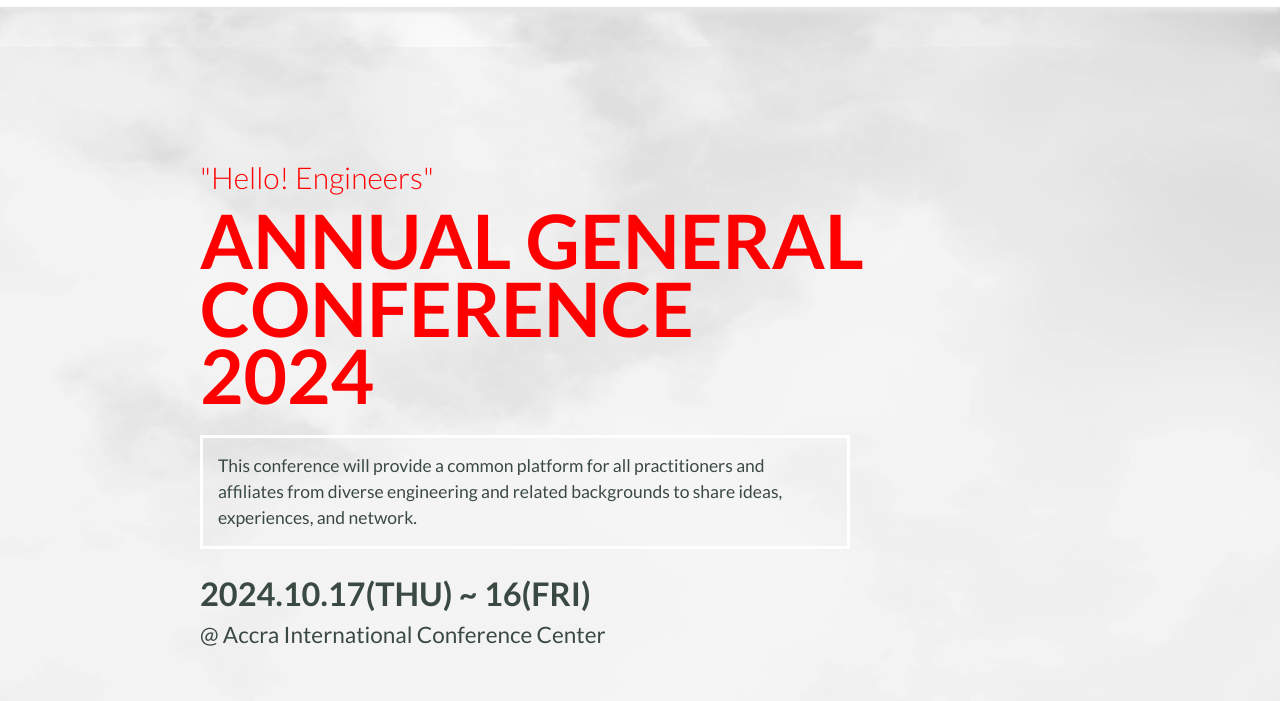
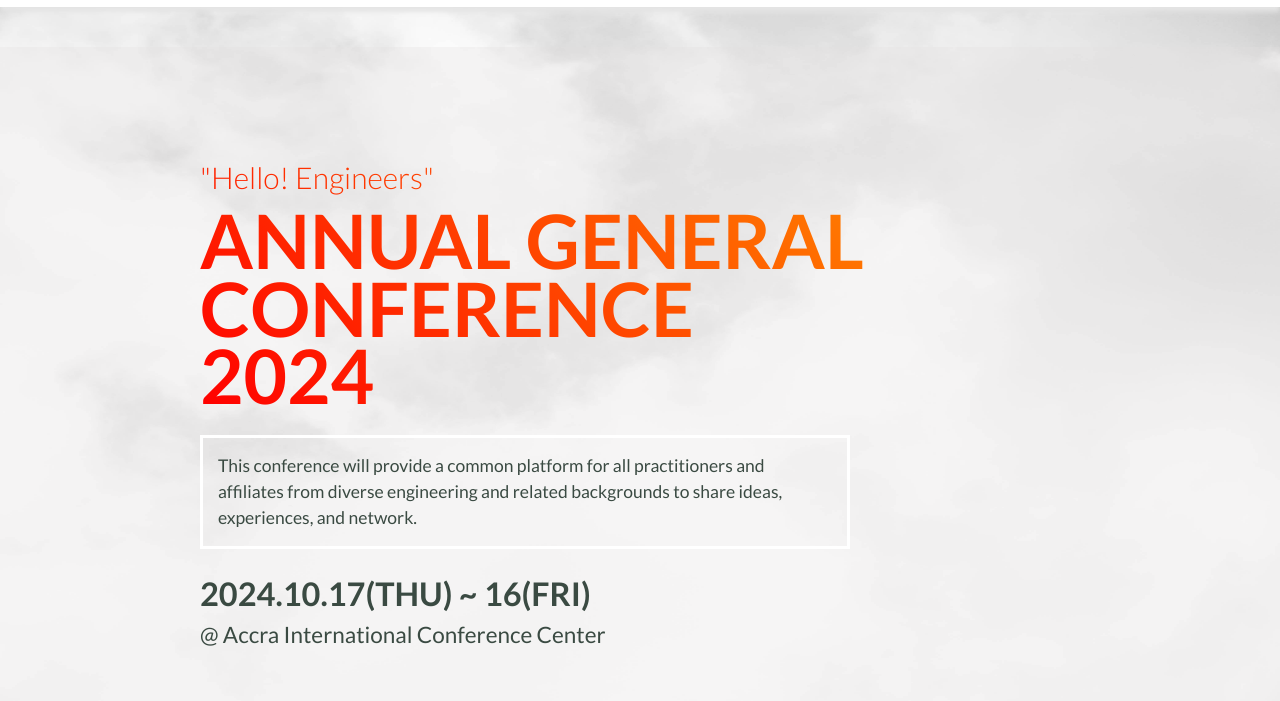
Before and after one commit to newhoteng/Capstone-1, a plain HTML site: page index.html in a window 1280 px wide. Shown: the part 99-800 px from the top of the page. Drawn offline with nearby package versions, Linux system fonts and the light colour scheme.

Commit message:
Add gradient to h1 on homepage

```diff
--- a/index_styles.css
+++ b/index_styles.css
@@ -1,5 +1,5 @@
 @import url('https://fonts.googleapis.com/css2?family=Lato:wght@100;300;400;700;900&display=swap');
-
+@import url('https://fonts.googleapis.com/css2?family=Poppins:wght@900&display=swap');
 * {
   box-sizing: border-box;
   padding: 0;
@@ -149,11 +149,13 @@ footer {
 }
 
 h1 {
-  color: red;
   font-size: 2rem;
   margin: 0 0 25px 25px;
   font-weight: 900;
   line-height: 1;
+  background: linear-gradient(45deg, red, orange);
+  -webkit-text-fill-color: transparent;
+  -webkit-background-clip: text;
 }
 
 h1 span.hello {
```
